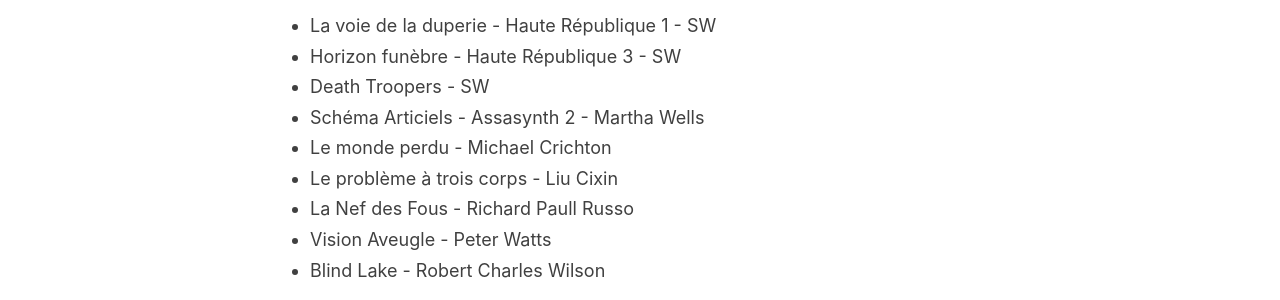
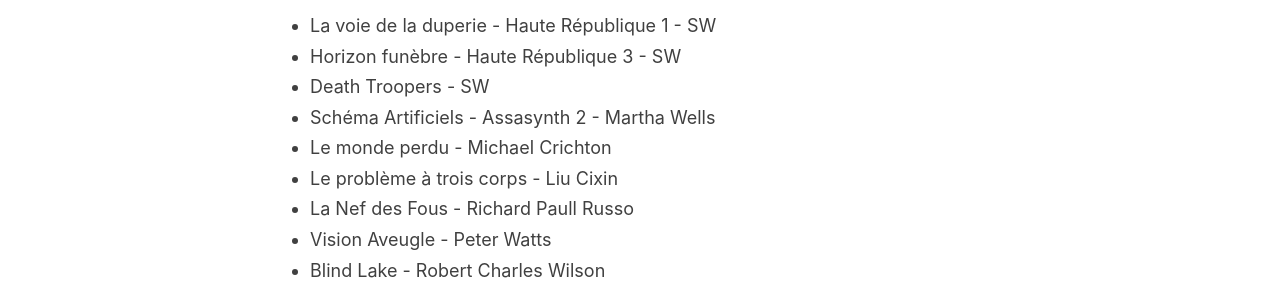
Before and after one commit to homeostasie/bouquins, a Jekyll site: the page built from _pages/pal.md, in a window 1280 px wide. Shown: the part 991-1291 px from the top of the page. Built offline with Jekyll 4.4.1, drawn with Linux system fonts in a browser that asks for light colours.

Commit message:
correction ortho

```diff
--- a/_pages/pal.md
+++ b/_pages/pal.md
@@ -38,7 +38,7 @@
 - La voie de la duperie - Haute République 1 - SW
 - Horizon funèbre - Haute République 3 - SW
 - Death Troopers - SW
-- Schéma Articiels - Assasynth 2 - Martha Wells
+- Schéma Artificiels - Assasynth 2 - Martha Wells
 - Le monde perdu - Michael Crichton
 - Le problème à trois corps - Liu Cixin
 - La Nef des Fous - Richard Paull Russo
```
